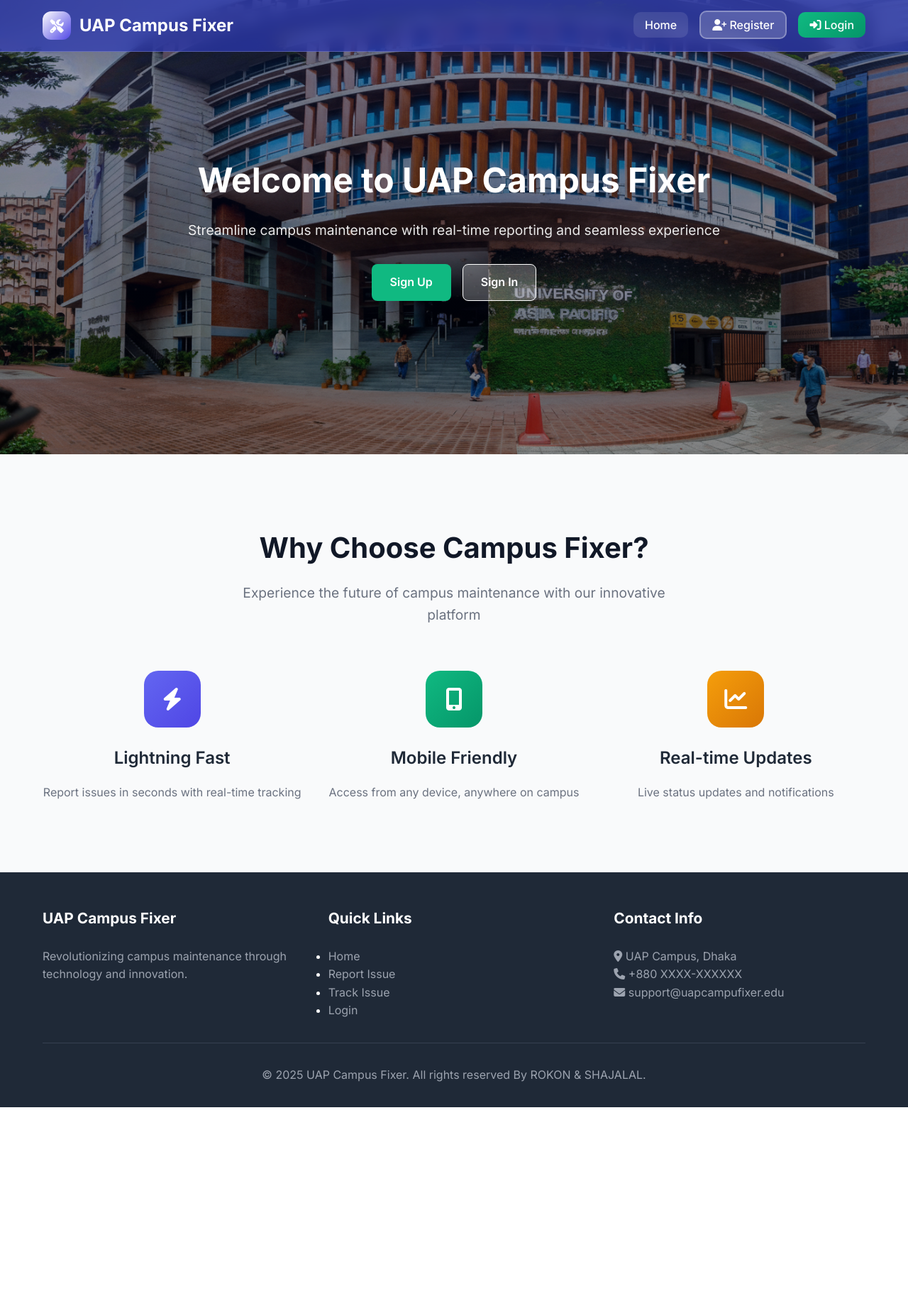
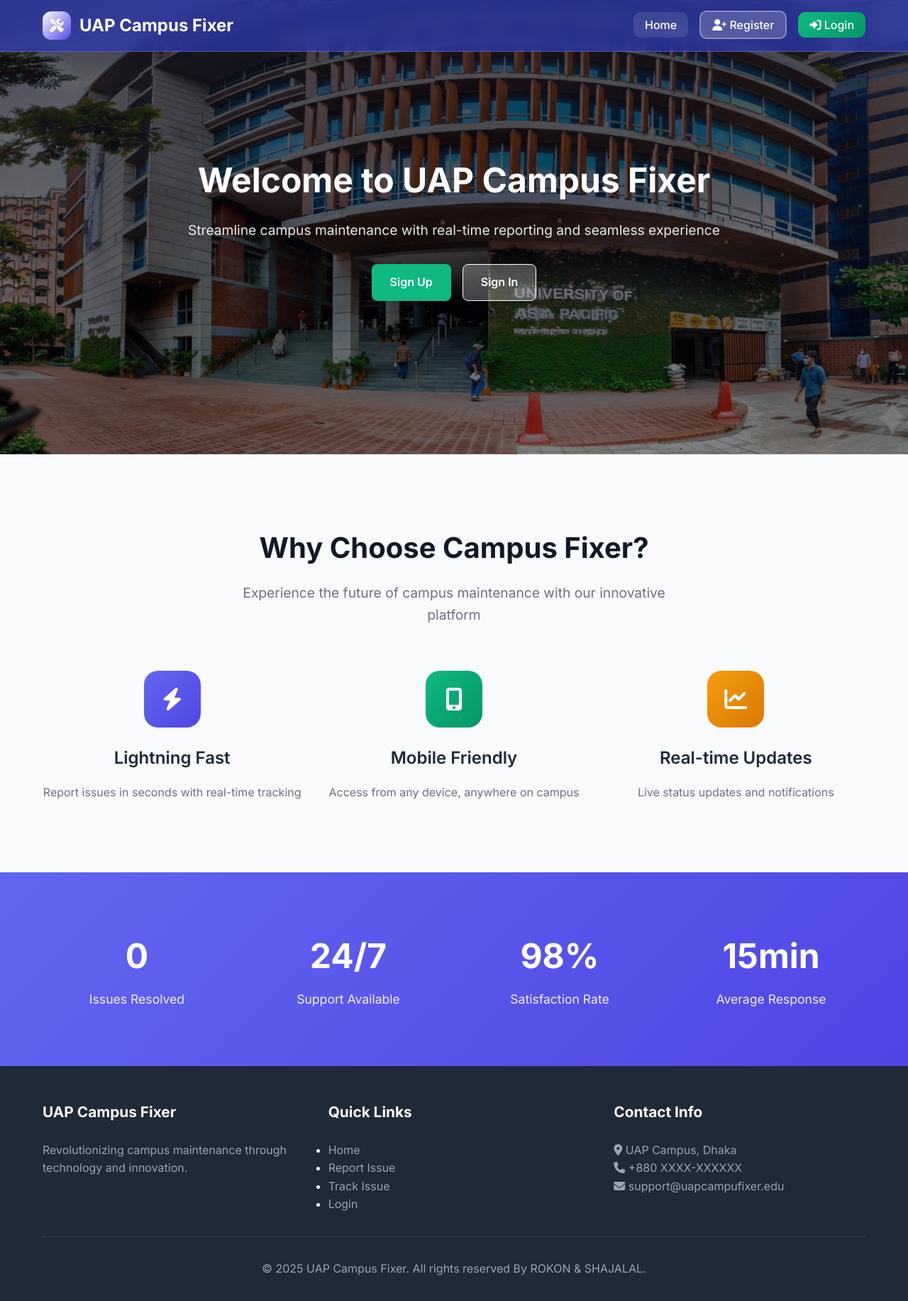
Before and after one commit to rokonur-zaman-rokon/UAP-CAMPUS-FIXER, a Django app: page / in a window 1280 px wide. Shown: the whole page at 71% size. Before the commit the page ends 1560 px from the top, so only its background shows below. Run offline with Django 5.2, Linux system fonts and the light colour scheme; data that the repository does not hold is empty.

Commit message:
HOME PAGE FIX

```diff
--- a/campus_fixer/templates/campus_fixer/index.html
+++ b/campus_fixer/templates/campus_fixer/index.html
@@ -12,7 +12,7 @@
     justify-content: center;
     text-align: center;
     color: white;
-    background: linear-gradient(rgba(0, 12, 67, 0.41), rgba(0,0,0,0.45)),
+    background: linear-gradient(rgba(12, 11, 24, 0.68), rgba(0,0,0,0.45)),
                 url({% static 'campus_fixer/images/uap-bg.png' %}) center/cover no-repeat;
     padding: 4rem 2rem;
 ">
@@ -104,4 +104,42 @@
     background-color: rgba(255,255,255,0.35);
 }
 </style>
+
+<!-- Stats Section -->
+<section style="padding: 80px 0; background: linear-gradient(135deg, #6366F1, #4F46E5); color: white;">
+    <div class="container">
+        <div style="display: grid; grid-template-columns: repeat(auto-fit, minmax(200px, 1fr)); gap: 2rem; text-align: center;">
+            <div>
+                <h3 style="font-size: 3rem; font-weight: 700; margin-bottom: 0.5rem;">{{ issues_resolved }}</h3>
+                <p style="font-size: 1.1rem; opacity: 0.9;">Issues Resolved</p>
+            </div>
+            <div>
+                <h3 style="font-size: 3rem; font-weight: 700; margin-bottom: 0.5rem;">24/7</h3>
+                <p style="font-size: 1.1rem; opacity: 0.9;">Support Available</p>
+            </div>
+            <div>
+                <h3 style="font-size: 3rem; font-weight: 700; margin-bottom: 0.5rem;">98%</h3>
+                <p style="font-size: 1.1rem; opacity: 0.9;">Satisfaction Rate</p>
+            </div>
+            <div>
+                <h3 style="font-size: 3rem; font-weight: 700; margin-bottom: 0.5rem;">15min</h3>
+                <p style="font-size: 1.1rem; opacity: 0.9;">Average Response</p>
+            </div>
+        </div>
+    </div>
+</section>
+
+<script>
+function updateResolvedIssues() {
+    fetch("{% url 'issues_resolved_count' %}")
+        .then(response => response.json())
+        .then(data => {
+            document.getElementById('issues-resolved').innerText = data.resolved_count;
+        })
+        .catch(err => console.error(err));
+}
+setInterval(updateResolvedIssues, 10000);
+</script>
+
+
 {% endblock %}
```
Also changed, not shown: campus_fixer/static/campus_fixer/images/uap-f.png (added), campus_fixer/static/campus_fixer/images/uap-n.png (added).
